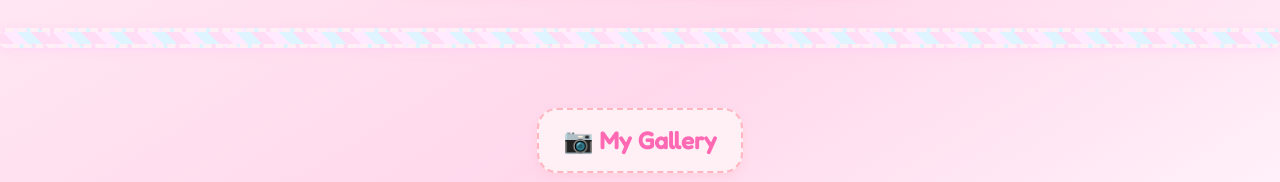
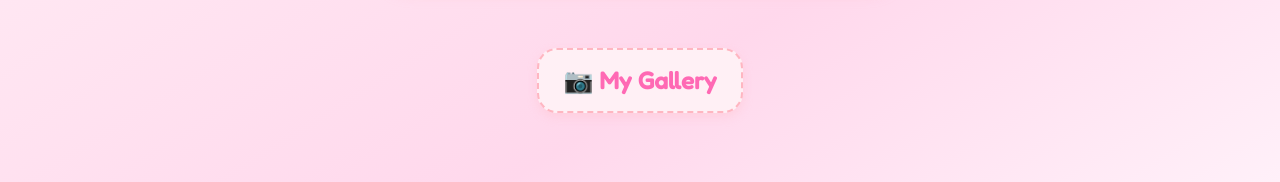
Before and after one commit to sosox0710/photosbyfrosty, a plain HTML site: page index.html in a window 1280 px wide. Shown: the part 461-643 px from the top of the page. Drawn offline with Linux system fonts and the light colour scheme.

Commit message:
Update index.html

```diff
--- a/index.html
+++ b/index.html
@@ -44,8 +44,7 @@
   <!-- Floating Sticker -->
   <img class="floating-sticker" src="https://static.vecteezy.com/system/resources/previews/024/045/715/non_2x/star-stickers-graphic-clipart-design-free-png.png" />
 
-  <!-- 💖 Cute Divider -->
-  <div class="section-divider"></div>
+
 
   <!-- Gallery Section -->
   <div class="section-title-wrapper">
```
